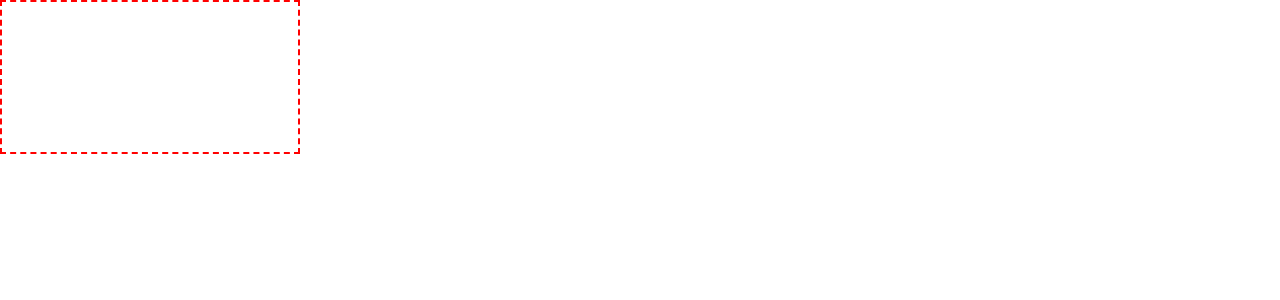
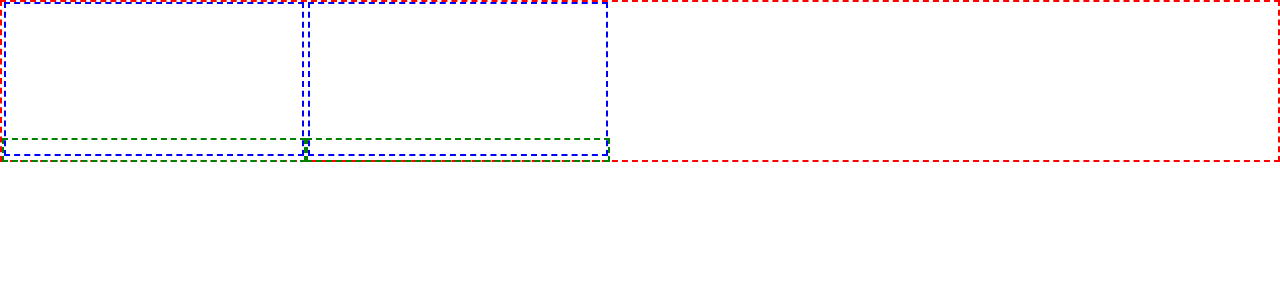
Before and after one commit to mistervaibhav/art-gallery, a Next.js app: page / in a window 1280 px wide. Shown: the top 300 px of the page. Built offline with nearby package versions, Linux system fonts and the light colour scheme.

Commit message:
Started working on a simple gallery

```diff
--- /dev/null
+++ b/components/Galleries/TilesGallery/Tile.tsx
@@ -0,0 +1,29 @@
+import React from "react";
+import * as Styles from "./styles";
+
+interface ITileProps {
+  pathname: string;
+}
+
+const Tile = ({ pathname }: ITileProps) => {
+  return (
+    <Styles.Tile
+      onClick={() => {
+        console.log("yay");
+      }}
+    >
+      <Styles.Iframe
+        style={{
+          height: "auto",
+          width: "300px",
+        }}
+        src={`/${pathname}`}
+        onClick={() => {
+          console.log("nayy");
+        }}
+      ></Styles.Iframe>
+    </Styles.Tile>
+  );
+};
+
+export default Tile;
--- /dev/null
+++ b/components/Galleries/TilesGallery/index.tsx
@@ -0,0 +1,19 @@
+import React from "react";
+import Tile from "./Tile";
+import * as Styles from "./styles";
+
+type Props = {};
+
+const TilesGallery = (props: Props) => {
+  const allPages = ["diamond", "staggered-grid"];
+
+  return (
+    <Styles.Wrapper>
+      {allPages.map((page) => (
+        <Tile key={page} pathname={page} />
+      ))}
+    </Styles.Wrapper>
+  );
+};
+
+export default TilesGallery;
--- /dev/null
+++ b/components/Galleries/TilesGallery/styles.ts
@@ -0,0 +1,14 @@
+import styled from "styled-components";
+
+export const Wrapper = styled.div`
+  border: 2px dashed red;
+`;
+
+export const Tile = styled.a`
+  border: 2px dashed green;
+`;
+
+export const Iframe = styled.iframe`
+  border: 2px dashed blue;
+  pointer-events: painted;
+`;
--- /dev/null
+++ b/components/Galleries/index.tsx
@@ -0,0 +1,10 @@
+import React from "react";
+import TilesGallery from "./TilesGallery";
+
+type Props = {};
+
+const Gallery = (props: Props) => {
+  return <TilesGallery />;
+};
+
+export default Gallery;
--- a/components/PagesGallery/index.tsx
+++ /dev/null
@@ -1,20 +0,0 @@
-import React from "react";
-
-type Props = {};
-
-const PagesGallery = (props: Props) => {
-  return (
-    <div>
-      <iframe
-        style={{
-          border: "2px dashed red",
-          height: "auto",
-          width: "300px",
-        }}
-        src="/diamond"
-      ></iframe>
-    </div>
-  );
-};
-
-export default PagesGallery;
--- a/pages/index.tsx
+++ b/pages/index.tsx
@@ -1,15 +1,14 @@
 import type { NextPage } from "next";
-import PagesGallery from "../components/PagesGallery";
+import Head from "next/head";
+import Gallery from "../components/Galleries";
 
 const Home: NextPage = () => {
   return (
     <div>
-      {/* <Head>
-        <title>Create Next App</title>
-        <meta name="description" content="Generated by create next app" />
-        <link rel="icon" href="/favicon.ico" />
-      </Head> */}
-      <PagesGallery />
+      <Head>
+        <title>Art Galley</title>
+      </Head>
+      <Gallery />
     </div>
   );
 };
--- /dev/null
+++ b/utils/index.ts
@@ -0,0 +1 @@
+export const s = 2;
```
